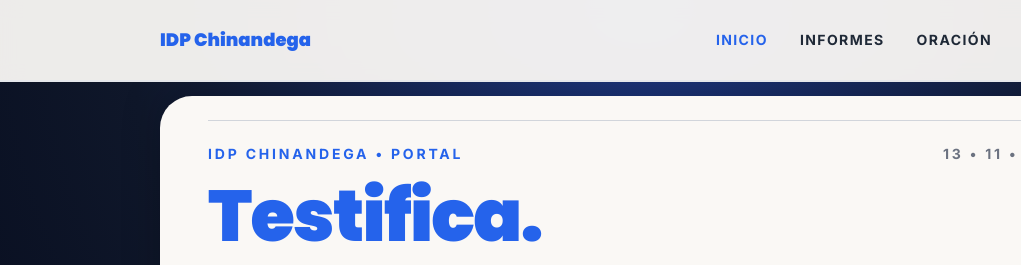
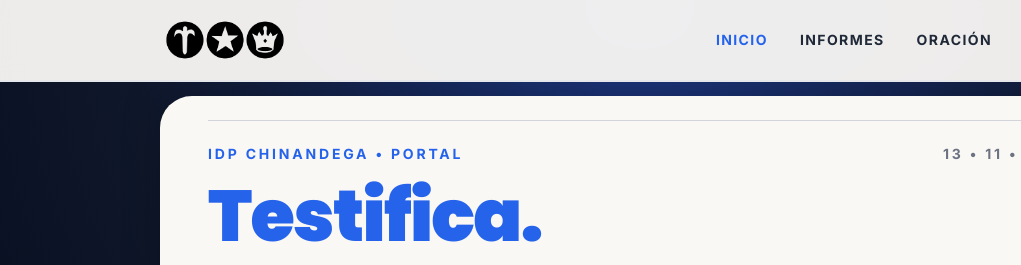
Before and after one commit to dominiccastillo17/Fomulario_AltaresFamiliares, a plain HTML site: page index.html in a window 1280 px wide. Shown: the top 265 px of the page, 0-1021 px from the left. Drawn offline with nearby package versions, Linux system fonts and the light colour scheme.

Commit message:
Update logo image source in index.html

```diff
--- a/index.html
+++ b/index.html
@@ -191,7 +191,7 @@
         <div class="max-w-5xl mx-auto px-4 sm:px-6 lg:px-8">
             <div class="flex justify-between h-16 sm:h-20">
                 <div class="flex items-center cursor-pointer" onclick="navigate('home')">
-                    <img src="1000368081.png" alt="IDP Chinandega" class="dynamic-logo h-10 sm:h-12 w-auto object-contain"
+                    <img src="emblema idp.1 (4).png" alt="IDP Chinandega" class="dynamic-logo h-10 sm:h-12 w-auto object-contain"
                          onerror="this.replaceWith(Object.assign(document.createElement('span'),{textContent:'IDP Chinandega',className:'font-display font-black text-brand-600 text-lg'}))">
                 </div>
 
```
